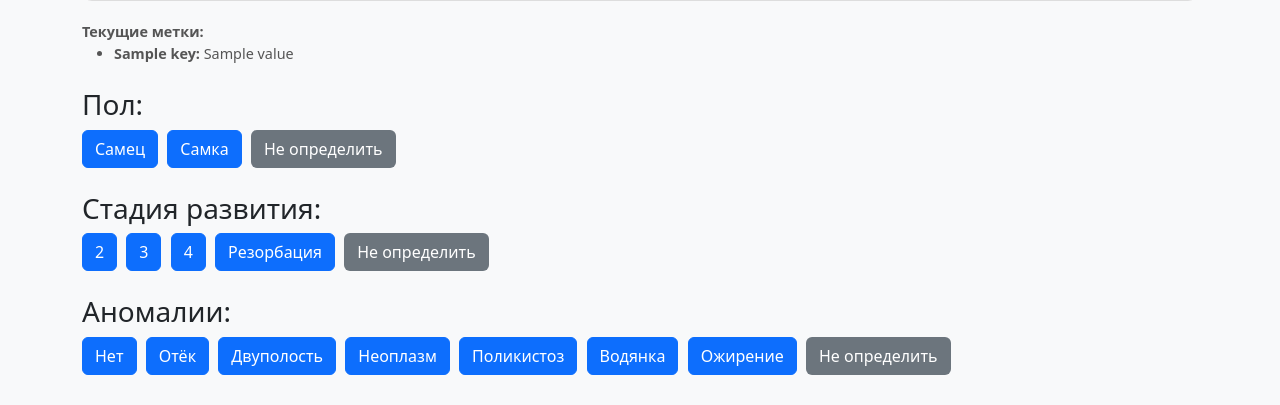
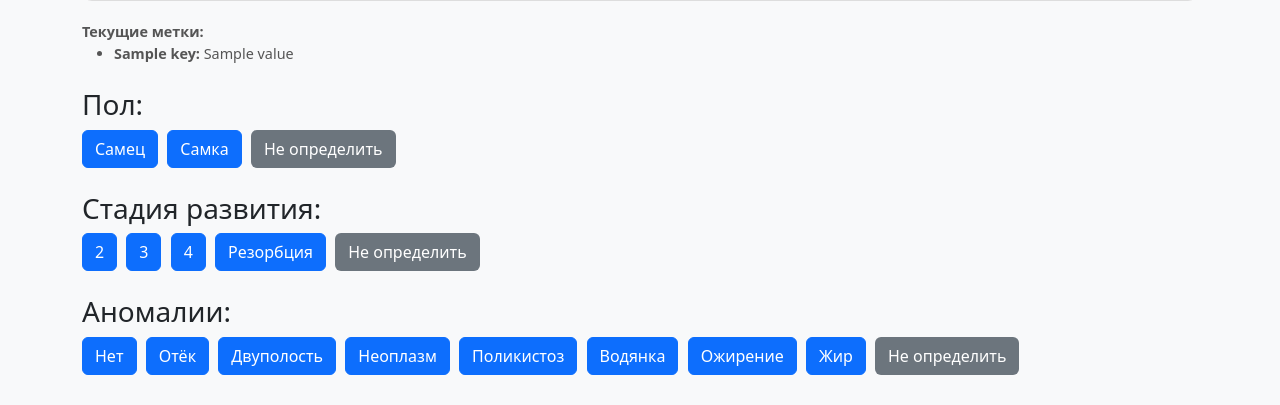
Before and after one commit to Sharafutdinov2005/ultrasound-fish, a Flask app: template gif_markup_app/templates/markup_gif.html in a window 1280 px wide. Shown: the part 395-800 px from the top of the page. Run offline with Flask 3, Linux system fonts and the light colour scheme; the template is opened without the code that fills it: most values are stand-ins (such as "Sample title", 1, 10 or a date in 2020); grey boxes marked "Sample" are stand-in pictures.

Commit message:
add weight button

```diff
--- a/gif_markup_app/templates/markup_gif.html
+++ b/gif_markup_app/templates/markup_gif.html
@@ -44,7 +44,7 @@
             <button type="submit" name="stage" value="2" class="btn btn-markup btn-primary">2</button>
             <button type="submit" name="stage" value="3" class="btn btn-markup btn-primary">3</button>
             <button type="submit" name="stage" value="4" class="btn btn-markup btn-primary">4</button>
-            <button type="submit" name="stage" value="rezorbation" class="btn btn-markup btn-primary">Резорбация</button>
+            <button type="submit" name="stage" value="rezorbation" class="btn btn-markup btn-primary">Резорбция</button>
             <button type="submit" name="stage" value="can't tell" class="btn btn-markup btn-cant-tell">Не определить</button>
         </div>
 
@@ -58,6 +58,7 @@
             <button type="submit" name="anomaly" value="polycystosis" class="btn btn-markup btn-primary">Поликистоз</button>
             <button type="submit" name="anomaly" value="dropsy" class="btn btn-markup btn-primary">Водянка</button>
             <button type="submit" name="anomaly" value="overweight" class="btn btn-markup btn-primary">Ожирение</button>
+            <button type="submit" name="anomaly" value="fat" class="btn btn-markup btn-primary">Жир</button>
             <button type="submit" name="anomaly" value="can't tell" class="btn btn-markup btn-cant-tell">Не определить</button>
         </div>
     </form>
```
